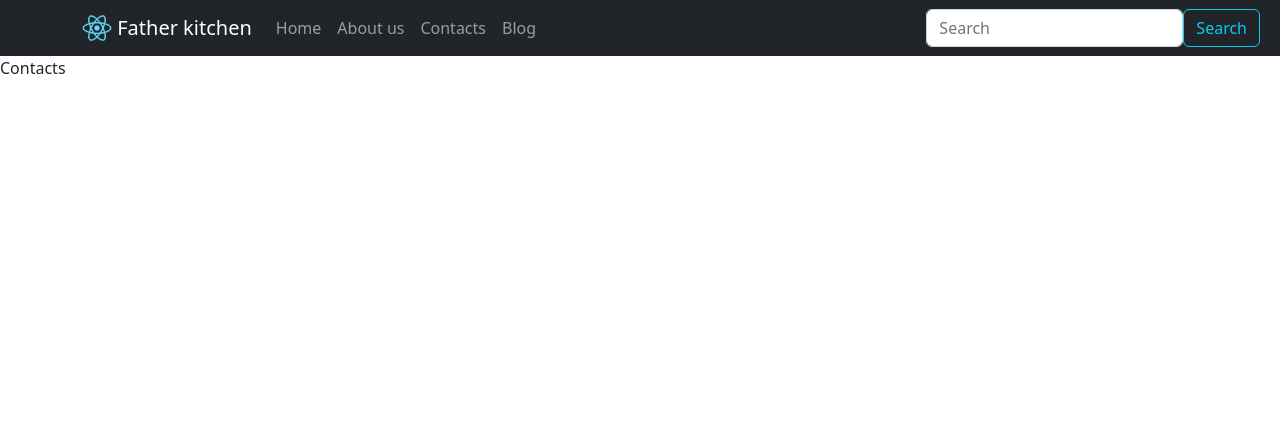
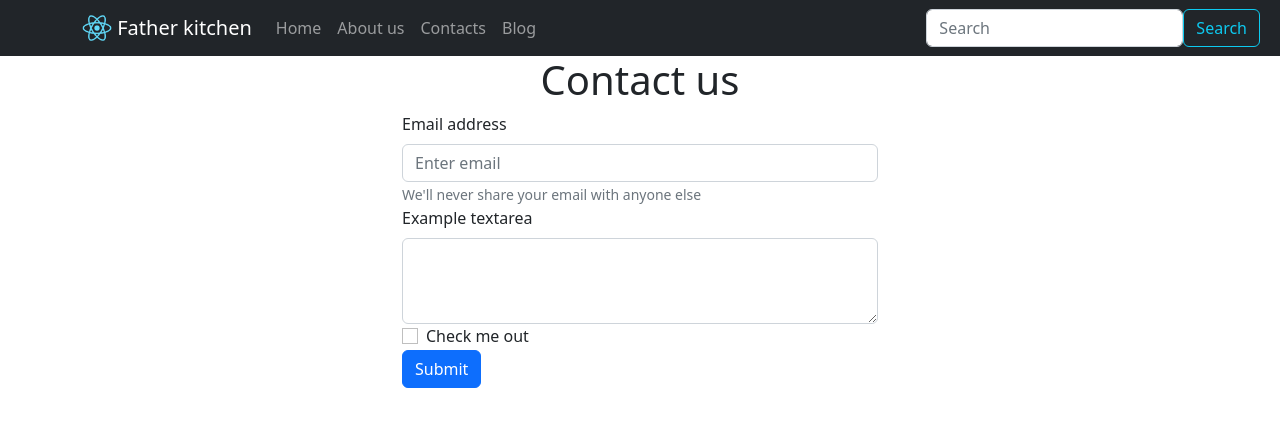
Before and after one commit to a-illiushchenia/react-site, a React (Create React App) app: page /contacts in a window 1280 px wide. Shown: the top 426 px of the page. Built offline with nearby package versions, Linux system fonts and the light colour scheme.

Commit message:
Lesson 6

```diff
--- a/src/Pages/Contacts.js
+++ b/src/Pages/Contacts.js
@@ -1,9 +1,32 @@
 import React, { Component } from 'react'
+import { Container, Form, Button } from 'react-bootstrap'
 
 export default class Contacts extends Component {
   render() {
     return (
-      <div> Contacts</div>
+      <Container style={{width: '500px'}}>
+        <h1 className='text-center'> Contact us </h1>
+        <Form>
+          <Form.Group controlId='formBasicEmail'>
+            <Form.Label>Email address</Form.Label>
+            <Form.Control type='email' placeholder='Enter email'/>
+            <Form.Text>
+              We'll never share your email with anyone else
+            </Form.Text>
+          </Form.Group>
+
+          <Form.Group controlId='formBasicPassword'>
+            <Form.Label>Example textarea</Form.Label>
+            <Form.Control as="textarea" rows="3"/>
+          </Form.Group>
+
+          <Form.Group controlId='formBasicCheckbox'>
+            <Form.Check type="chechbox" label="Check me out"/>
+         </Form.Group>
+         <Button variant='primary' type='submit'>Submit</Button>
+
+        </Form>
+      </Container>
     )
   }
 }
```
